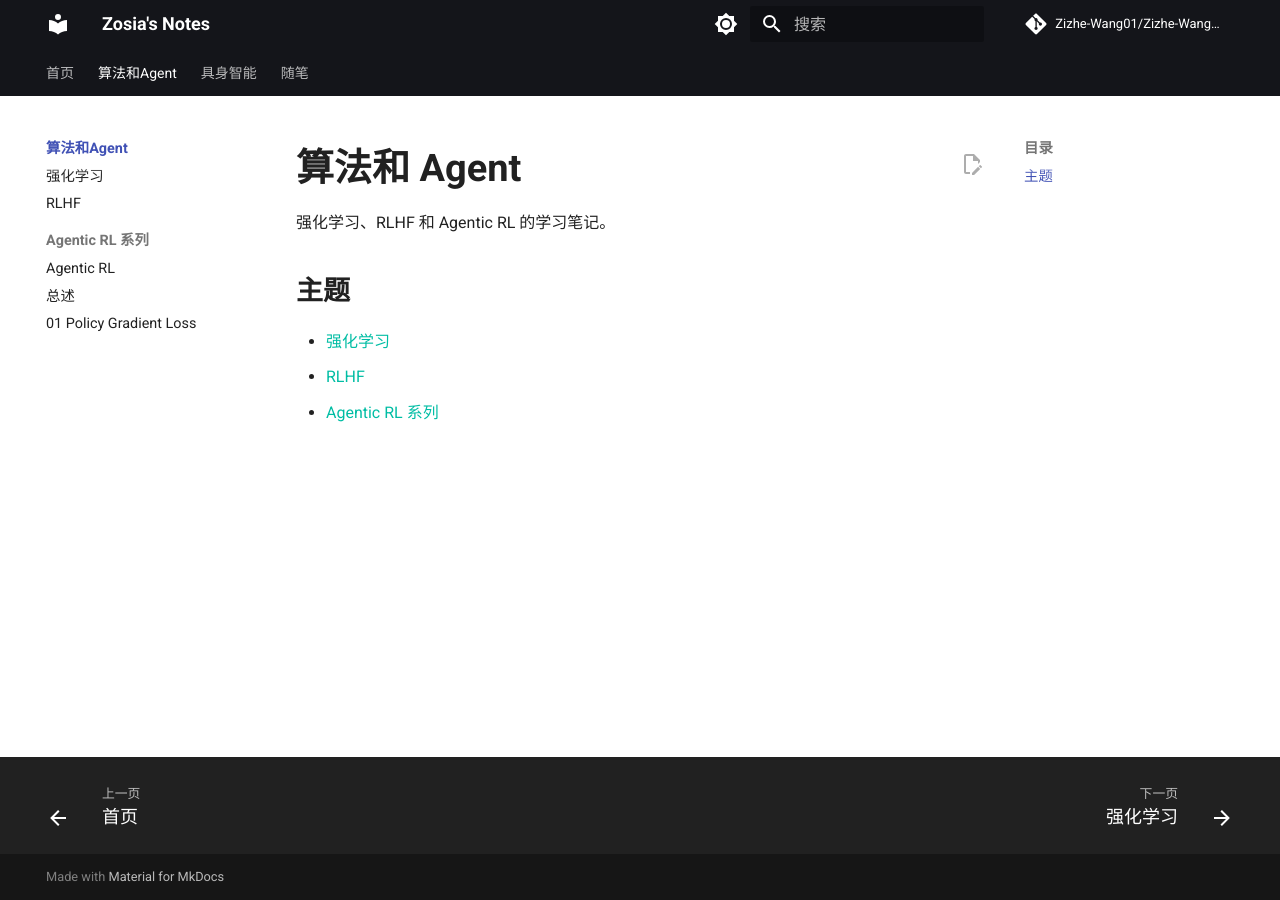
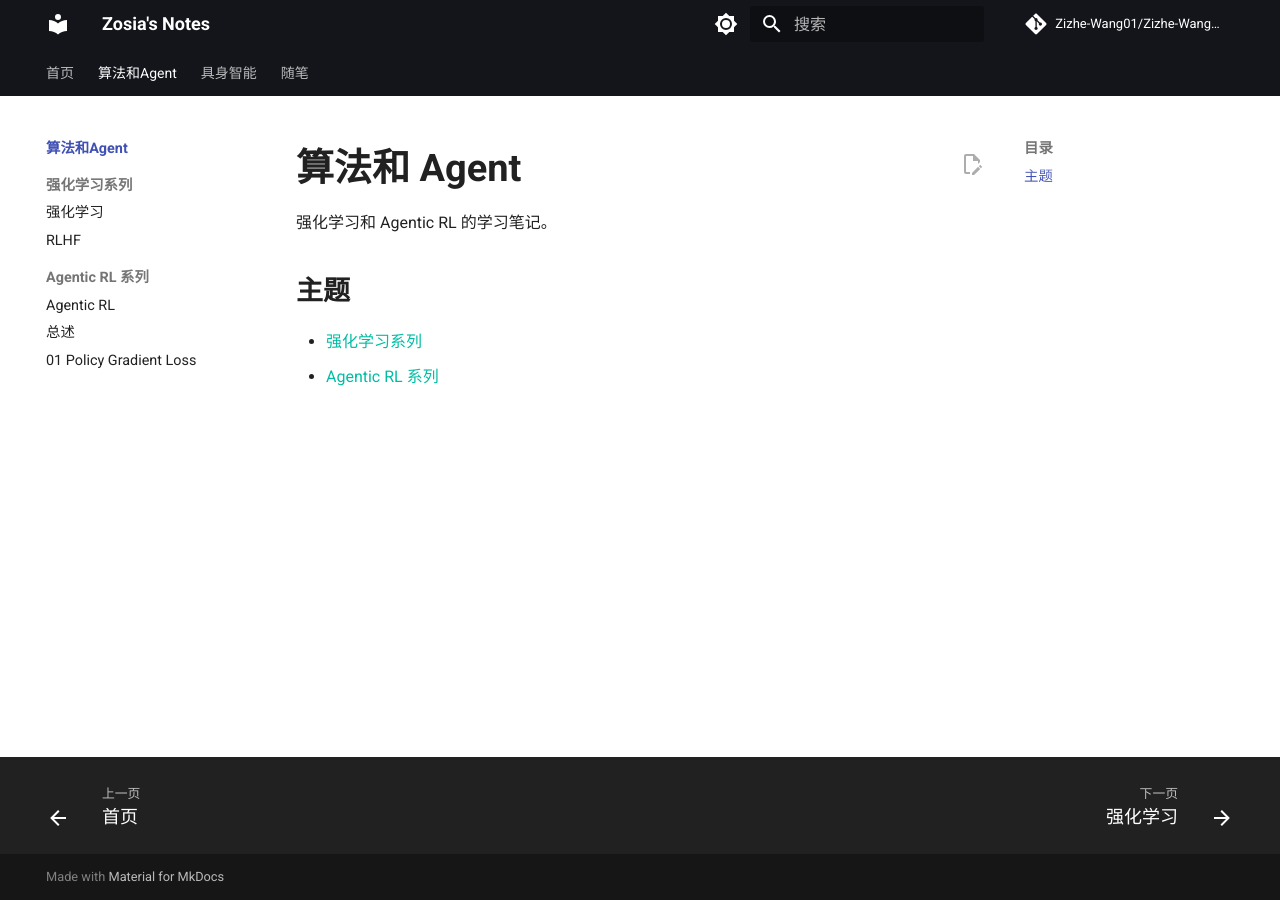
Before and after one commit to Zizhe-Wang01/Zizhe-Wang01.github.io, an MkDocs documentation site: the page built from docs/ai/index.md, in a window 1280 px wide. Built offline with MkDocs 1.6.1 and Material for MkDocs 9.7.7, drawn with Linux system fonts in a browser that asks for light colours; comment, search, counter and statistics services are not loaded.

```diff
--- a/docs/ai/index.md
+++ b/docs/ai/index.md
@@ -1,9 +1,8 @@
 # 算法和 Agent
 
-强化学习、RLHF 和 Agentic RL 的学习笔记。
+强化学习和 Agentic RL 的学习笔记。
 
 ## 主题
 
-- [强化学习](reinforcement-learning.md)
-- [RLHF](rlhf.md)
+- [强化学习系列](reinforcement-learning.md)
 - [Agentic RL 系列](agenticrl.md)
--- a/mkdocs.yml
+++ b/mkdocs.yml
@@ -73,8 +73,9 @@ nav:
   - 首页: index.md
   - 算法和Agent:
       - ai/index.md
-      - 强化学习: ai/reinforcement-learning.md
-      - RLHF: ai/rlhf.md
+      - 强化学习系列:
+          - ai/reinforcement-learning.md
+          - RLHF: ai/rlhf.md
       - Agentic RL 系列:
           - ai/agenticrl.md
           - 总述: ai/agenticrloverview.md
```
